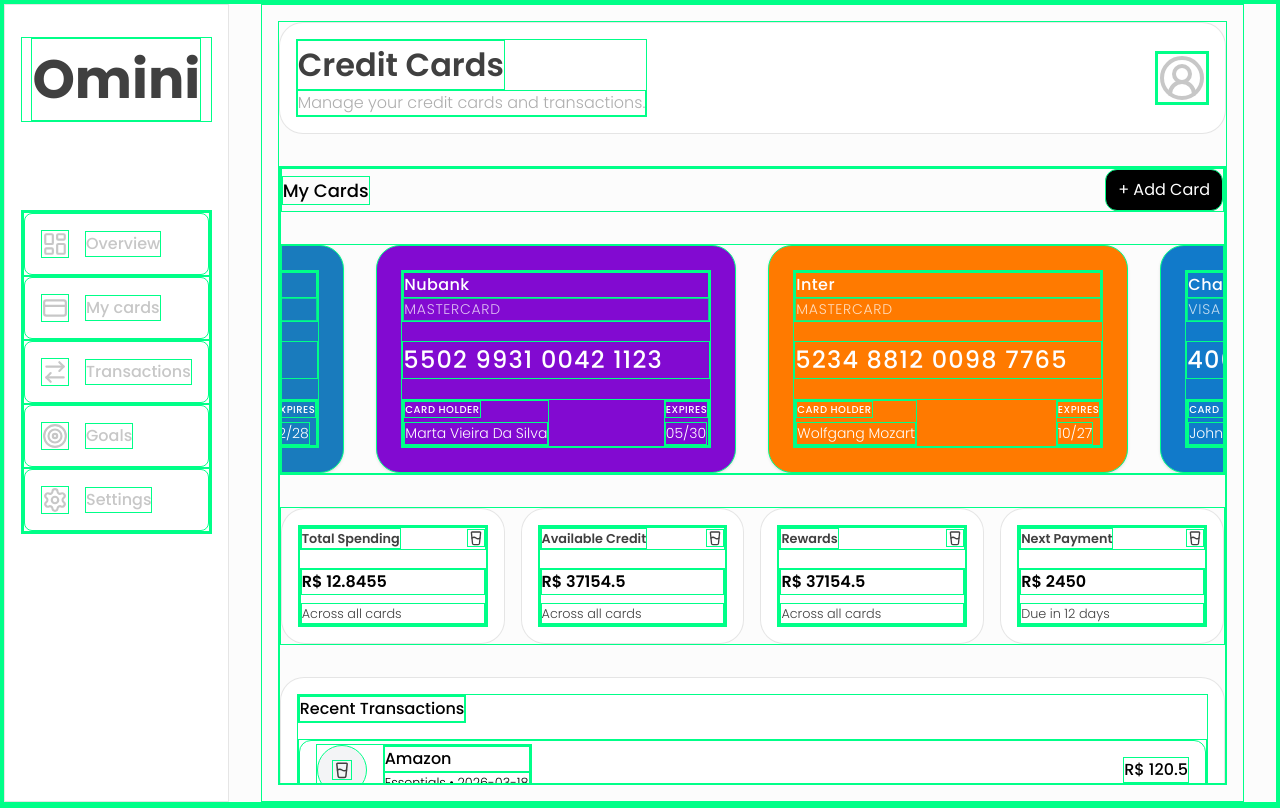
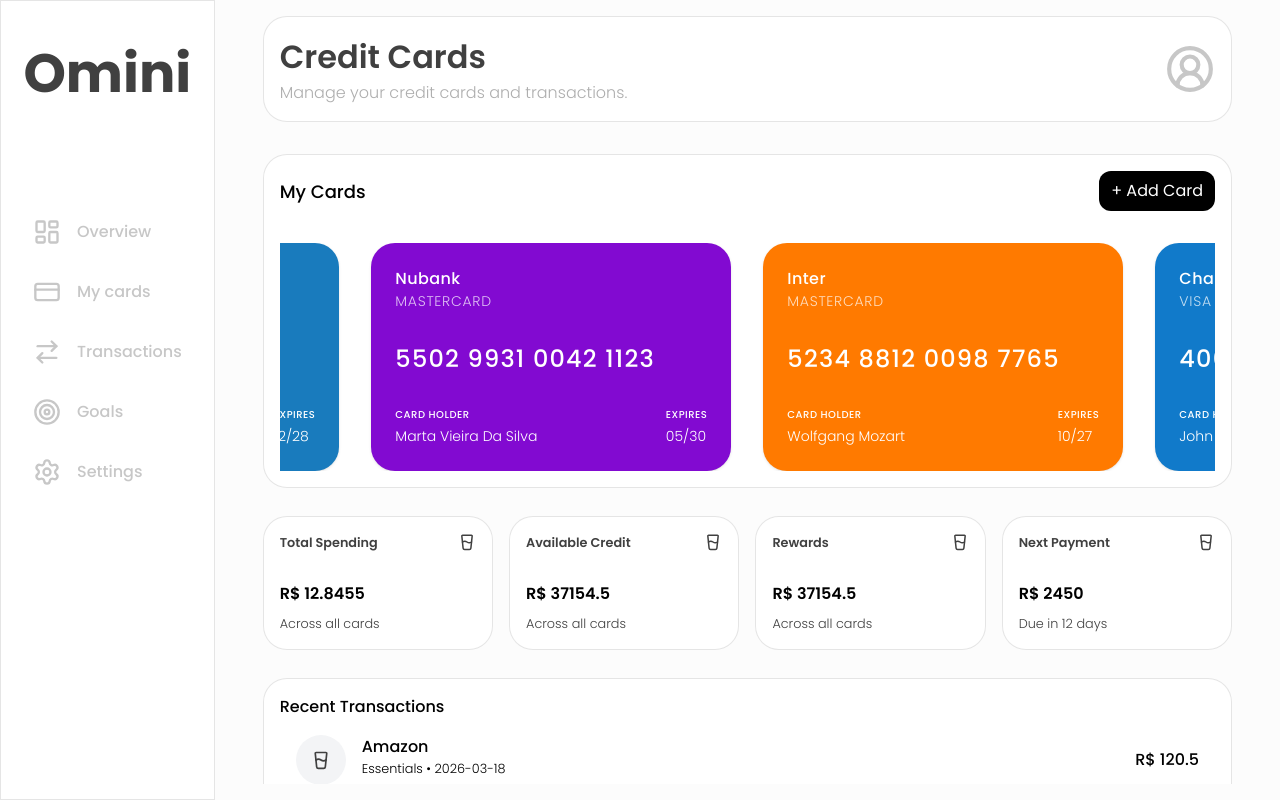
Before and after one commit to joaodearaujo/Omini, a React app in the folder frontend/: page /goals in a window 1280 px wide. Built offline with nearby package versions, Linux system fonts and the light colour scheme; the HTML template or start-up script is replaced by a standard one.

Commit message:
fix: improve app layout

```diff
--- a/frontend/src/components/ui/FloatingCard/FloatingCard.tsx
+++ b/frontend/src/components/ui/FloatingCard/FloatingCard.tsx
@@ -1,7 +1,7 @@
 import type { FloatingCardProps } from "./FloatingCard.type";
 
 const STYLE = {
-  root: 'w-full flex-1 max-h-full flex flex-col items-center justify-center p-4 border-1 bg-surface-card border-black/10 rounded-3xl bg-white',
+  root: 'w-full flex-1 max-h-full min-h- flex flex-col items-center justify-center p-4 border-1 bg-surface-card border-black/10 rounded-3xl bg-white',
   container: 'w-full h-fit flex flex-col gap-4',
   title: 'font-medium text-black'
 }
--- a/frontend/src/pages/MyCards/MyCards.tsx
+++ b/frontend/src/pages/MyCards/MyCards.tsx
@@ -2,6 +2,7 @@
 import Header from "../../features/Header/Header"
 import CardsStatus from "./components/CardsStatus"
 import RecentTransactions from "./components/RecentTransactions"
+import FloatingCard from "../../components/ui/FloatingCard/FloatingCard"
 
   const title = 'Credit Cards'
   const subtitle = 'Manage your credit cards and transactions.'
@@ -9,12 +10,14 @@
 const MyCards = () => {
 
   return (
-      <div className="w-full max-h-full flex flex-col gap-8 items-center" >
+      <div className="w-full h-full max-h-full flex flex-col gap-8 items-center overflow-y-auto" >
           <Header title={title} subtitle={subtitle}/>
-              <div className="w-full max-h-full flex flex-col gap-8 items-center justify-between overflow-y-auto">
-                <CardsCarousel />
-                <CardsStatus />
-                <RecentTransactions />
+              <div className="w-full max-h-full h-min-0 flex flex-col gap-7 items-start justify-between overflow-y-auto">
+                  <FloatingCard>
+                      <CardsCarousel />
+                  </FloatingCard>
+                      <CardsStatus />
+                  <RecentTransactions />
               </div>
       </div>
     )
--- a/frontend/src/pages/MyCards/components/RecentTransactions.tsx
+++ b/frontend/src/pages/MyCards/components/RecentTransactions.tsx
@@ -7,7 +7,7 @@
 
   return (
     <FloatingCard title="Recent Transactions">
-      <div className="flex flex-col gap-2 w-full max-h-full overflow-y-auto ">
+      <div className="flex flex-col gap-2 w-full max-h-[180px] min-h-0 overflow-y-auto">
       {MOCK_CARDS.map((card) => {
 
         const cardId = card.id
--- a/frontend/src/pages/MyCards/components/TransactionsItem.tsx
+++ b/frontend/src/pages/MyCards/components/TransactionsItem.tsx
@@ -15,17 +15,13 @@
 
   return (
     <div className={STYLE.conatainer}>
-
       <div className="flex gap-4">
 
           <span className={STYLE.icon.iconBackground}>
-
-              <Icon size={STYLE.icon.iconSize}
-                    className={STYLE.icon.iconClass}></Icon>
+              <Icon size={STYLE.icon.iconSize} className={STYLE.icon.iconClass} />
           </span>
 
           <div className="flex flex-col">
-
             <strong className={STYLE.receiver}>{transaction.receiver}</strong>
 
             <small className={STYLE.info}>{`${transaction.category} • ${transaction.date}`}</small>
--- a/frontend/src/pages/Overview/Overview.tsx
+++ b/frontend/src/pages/Overview/Overview.tsx
@@ -19,9 +19,7 @@
 
     const title = 'Overview'
     const subtitle = 'Get summary of your weekly online transactions here.'
-
     const { currentIndex, currentCard, nextIndex, prevIndex } = useCardNavigation(MOCK_CARDS)
-
     const currentTransactions = MOCK_TRANSACTIONS[currentCard?.id] || []
 
   return (
--- a/frontend/src/styles/index.css
+++ b/frontend/src/styles/index.css
@@ -9,7 +9,7 @@
     }
 
   * {
-    border: 1px solid rgb(0, 255, 136);
+    /* border: 1px solid rgb(0, 255, 136);     */
   }
 
   :root {
```
Also changed, not shown: frontend/src/features/MainContainer/MainContainer.tsx (line endings or trailing spaces).
